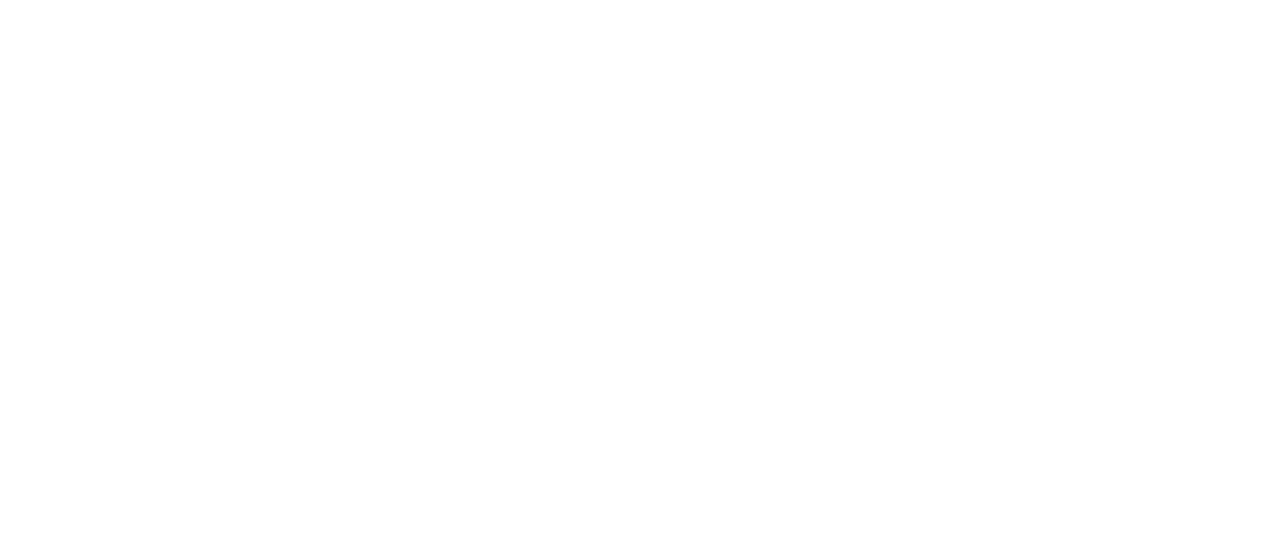
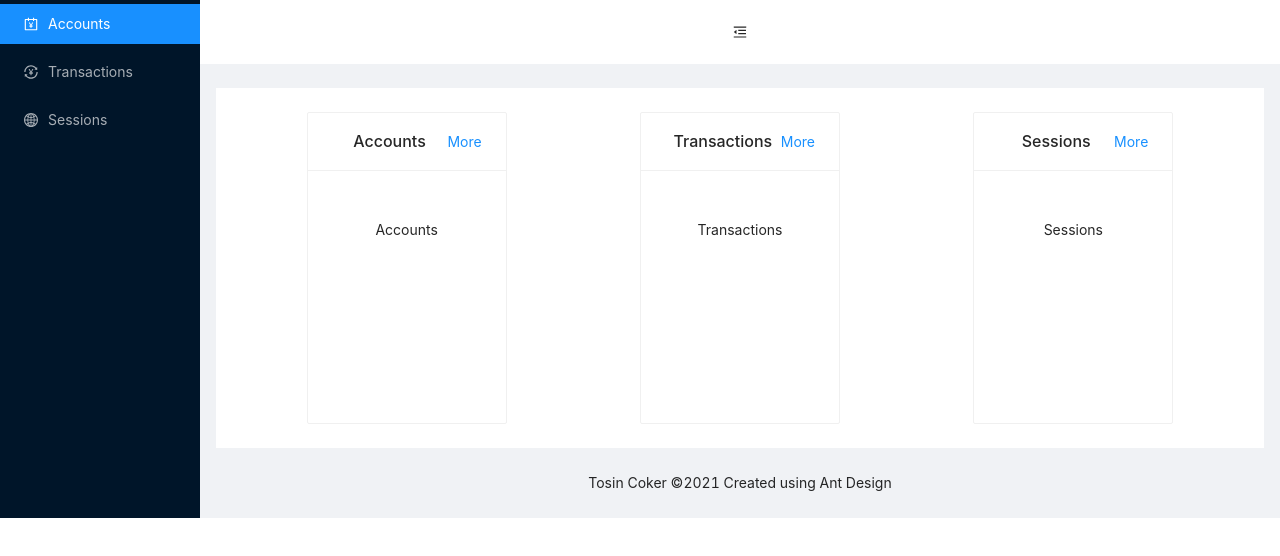
Before and after one commit to coker-deca/Account-Dashboard, a React (Create React App) app: page / in a window 1280 px wide. Shown: the top 556 px of the page. Built offline with nearby package versions, Linux system fonts and the light colour scheme.

Commit message:
Fetching initial components and display layout

```diff
--- a/src/App.css
+++ b/src/App.css
@@ -1,3 +1,5 @@
+@import '~antd/dist/antd.css';
+
 .App {
   text-align: center;
 }
--- a/src/App.tsx
+++ b/src/App.tsx
@@ -1,27 +1,20 @@
-import { useQuery } from '@apollo/client';
-import React, { useEffect } from 'react';
+import './App.css';
+
 import { BrowserRouter as Router, Route, Switch } from 'react-router-dom';
 
-import './App.css';
-
-import { ACCOUNT_QUERY } from './queries/accountQuery';
+import DashBoardLayout from './pages/Dashboard';
 
 function App() {
-  const { data } = useQuery(ACCOUNT_QUERY);
-  useEffect(() => {
-    console.log(data);
-  });
   return (
     <div className="App">
       <Router>
-        {data && data.allAccounts.map((dataItem: any) => dataItem.first_name)}
         <Switch>
           <Route path="/">
+            <DashBoardLayout />
           </Route>
-          <Route path="/accounts">
-          </Route>
-          <Route path="/transactions">
-          </Route>
+          <Route path="/accounts"></Route>
+          <Route path="/transactions"></Route>
+          <Route path="/sessions"></Route>
         </Switch>
       </Router>
     </div>
--- /dev/null
+++ b/src/components/Totals.tsx
@@ -0,0 +1,21 @@
+import { Card } from 'antd';
+import { FC } from 'react';
+import { useHistory } from 'react-router';
+
+const Totals: FC<{ total: any }> = ({ total }) => {
+  const history = useHistory();
+
+  return (
+    <Card
+      title={total.name}
+      style={{ width: 200, cursor: 'pointer' }}
+      extra={<a href={total.url}>More</a>}
+      onClick={()=> history.push(total.url)}
+    >
+      <h1>{total.amount}</h1>
+      <p>{total.name}</p>
+    </Card>
+  );
+};
+
+export default Totals;
--- /dev/null
+++ b/src/constants/dates.ts
@@ -0,0 +1,10 @@
+const currentDate = new Date();
+const firstday = new Date(
+  currentDate.setDate(currentDate.getDate() - currentDate.getDay())
+).toISOString();
+const lastday = new Date(
+  currentDate.setDate(currentDate.getDate() - currentDate.getDay() + 7)
+).toISOString();
+console.log(firstday, lastday);
+
+export {currentDate, firstday, lastday}
--- /dev/null
+++ b/src/pages/Dashboard.tsx
@@ -0,0 +1,108 @@
+import {
+  AccountBookOutlined,
+  GlobalOutlined,
+  MenuFoldOutlined,
+  MenuUnfoldOutlined,
+  TransactionOutlined,
+} from '@ant-design/icons';
+import { useQuery } from '@apollo/client';
+import { Layout, Menu } from 'antd';
+import React, { useEffect, useState } from 'react';
+
+import Totals from '../components/Totals';
+import { currentDate, firstday, lastday } from '../constants/dates';
+import { ACCOUNT_QUERY } from '../queries/accountQuery';
+import { SESSION_QUERY } from '../queries/sessionQueries';
+import { TRANSACTION_QUERY } from '../queries/transactionQuery';
+import { Wrapper } from './style';
+
+const { Header, Content, Sider, Footer } = Layout;
+const DashBoardLayout = () => {
+  const [collapsed, setCollapsed] = useState(false);
+  const [accountTotals, setAccountTotals] = useState<any>(0);
+  const [transactionTotals, setTransactionTotals] = useState<any>(0);
+  const [sessionTotals, setSessionTotals] = useState<any>(0);
+  const { data: accountsData } = useQuery(ACCOUNT_QUERY);
+  const { data: transactionsData } = useQuery(TRANSACTION_QUERY);
+  const { data: sessionsData } = useQuery(SESSION_QUERY);
+  const accounts = accountsData?.allAccounts;
+  const transactions = transactionsData?.allTransactions;
+  const sessions = sessionsData?.allSessions;
+  useEffect(() => {
+    console.log(firstday, lastday, currentDate);
+    setAccountTotals(accounts?.length);
+    setTransactionTotals(transactions?.length);
+    setSessionTotals(sessions?.length);
+  }, [accounts, transactions, sessions]);
+
+  const totals = [
+    {
+      name: "Accounts",
+      amount: accountTotals,
+      url: "/accounts",
+    },
+    {
+      name: "Transactions",
+      amount: transactionTotals,
+      url: "/transactions",
+    },
+    {
+      name: "Sessions",
+      amount: sessionTotals,
+      url: "/sessions",
+    },
+  ];
+  const sidebar = [
+    { name: "Accounts", icon: <AccountBookOutlined />, key: "1" },
+    { name: "Transactions", icon: <TransactionOutlined />, key: "2" },
+    { name: "Sessions", icon: <GlobalOutlined />, key: "3" },
+  ];
+  const toggle = () => setCollapsed(!collapsed);
+
+  const handleClick = ({key}: { key: string })=>console.log(key)
+  return (
+    <Wrapper>
+      <Layout>
+        <Sider trigger={null} collapsible collapsed={collapsed}>
+          <div className="logo" />
+          <Menu theme="dark" mode="inline" defaultSelectedKeys={["1"]} onClick={handleClick}>
+            {sidebar.map((item) => (
+              <Menu.Item key={item.key} icon={item.icon}>
+                {item.name}
+              </Menu.Item>
+            ))}
+          </Menu>
+        </Sider>
+        <Layout className="site-layout">
+          <Header
+            className="site-layout-sub-header-background"
+            style={{ padding: 0 }}
+          >
+            {React.createElement(
+              collapsed ? MenuUnfoldOutlined : MenuFoldOutlined,
+              {
+                className: "trigger",
+                onClick: toggle,
+              }
+            )}
+          </Header>
+          <Content style={{ margin: "24px 16px 0" }}>
+            <div
+              className="site-layout-background"
+              style={{ padding: 24, minHeight: 360 }}
+            >
+              {totals.map((total: any) => (
+                <Totals total={total} />
+              ))}
+            </div>
+          </Content>
+          <Footer style={{ textAlign: "center" }}>
+            Tosin Coker ©2021 Created using Ant Design
+          </Footer>
+        </Layout>
+      </Layout>
+    </Wrapper>
+  );
+};
+
+export default DashBoardLayout;
--- /dev/null
+++ b/src/pages/style.ts
@@ -0,0 +1,22 @@
+import styled from "styled-components";
+export const Wrapper = styled.div`
+#components-layout-demo-responsive .logo {
+  height: 32px;
+  margin: 16px;
+  background: rgba(255, 255, 255, 0.2);
+}
+
+.site-layout-sub-header-background {
+  background: #fff;
+}
+
+.site-layout-background {
+  background: #fff;
+  display: flex;
+  justify-content: space-around;
+}
+
+h1 {
+    font-size: 50px;
+}
+`;
```
